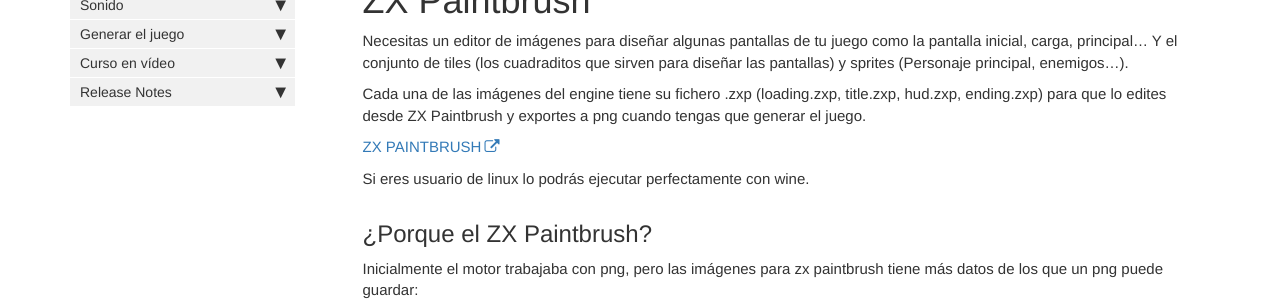
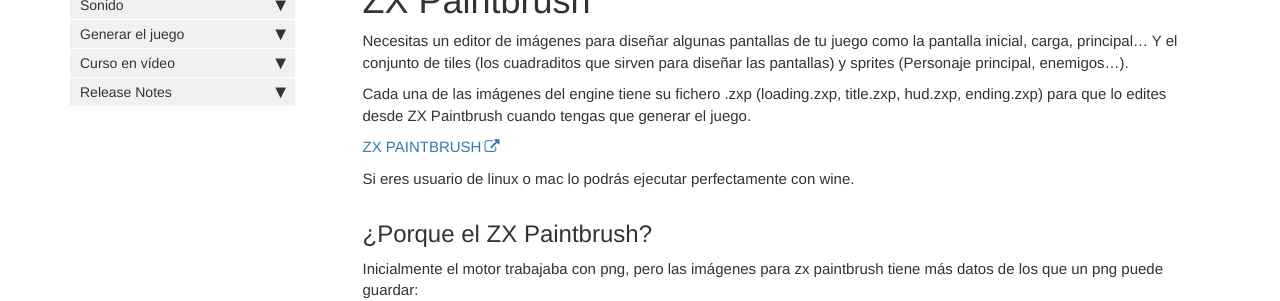
Before and after one commit to rtorralba/zx-game-maker-www, a Jekyll site: the page built from pages/mydoc/mydoc_install_image_editor.md, in a window 1280 px wide and 1283 px high. Shown: the part 355-656 px from the top of the window. Built offline with Jekyll 4.4.1, drawn with Linux system fonts in a browser that asks for light colours; comment, search, counter and statistics services are not loaded.

```diff
--- a/pages/mydoc/mydoc_install_image_editor.md
+++ b/pages/mydoc/mydoc_install_image_editor.md
@@ -12,11 +12,11 @@
 
 Necesitas un editor de imágenes para diseñar algunas pantallas de tu juego como la pantalla inicial, carga, principal... Y el conjunto de tiles (los cuadraditos que sirven para diseñar las pantallas) y sprites (Personaje principal, enemigos...).
 
-Cada una de las imágenes del engine tiene su fichero .zxp (loading.zxp, title.zxp, hud.zxp, ending.zxp) para que lo edites desde ZX Paintbrush y exportes a png cuando tengas que generar el juego.
+Cada una de las imágenes del engine tiene su fichero .zxp (loading.zxp, title.zxp, hud.zxp, ending.zxp) para que lo edites desde ZX Paintbrush cuando tengas que generar el juego.
 
 [ZX PAINTBRUSH](https://sourcesolutions.itch.io/zx-paintbrush)
 
-Si eres usuario de linux lo podrás ejecutar perfectamente con wine.
+Si eres usuario de linux o mac lo podrás ejecutar perfectamente con wine.
 
 ## ¿Porque el ZX Paintbrush?
 
```
